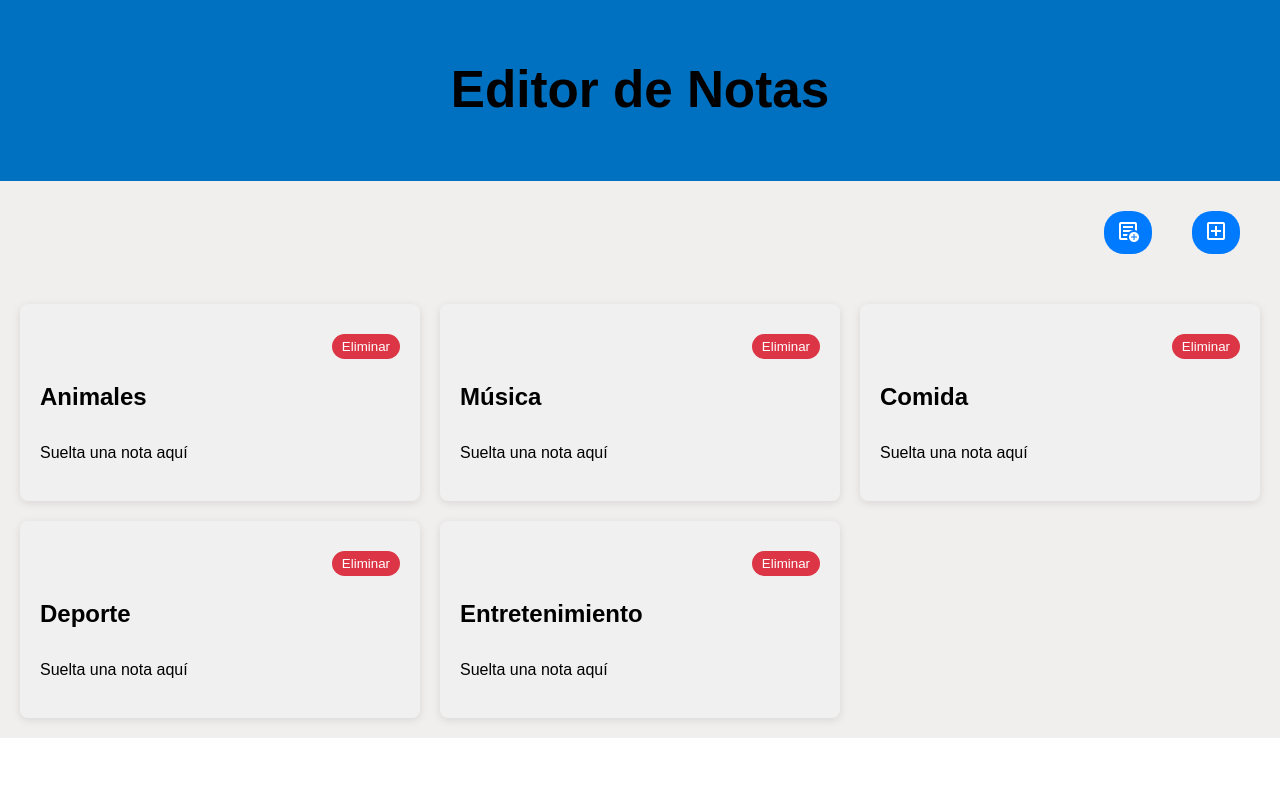
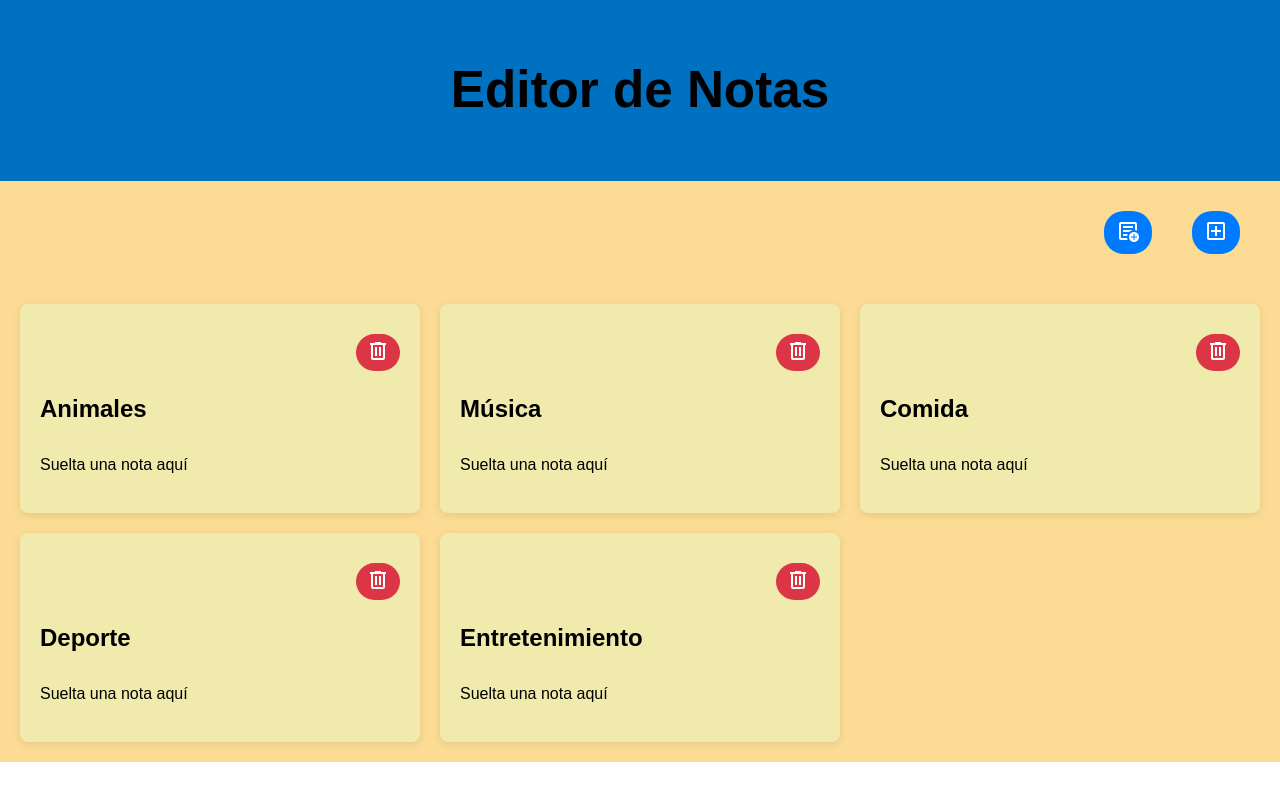
Before and after one commit to moma14/1erParcial-Editor-de-notas, a React (Vite) app: page / in a window 1280 px wide. Built offline with nearby package versions, Linux system fonts and the light colour scheme.

Commit message:
Cambios en los estilos y agregado de los iconos

```diff
--- a/src/App.tsx
+++ b/src/App.tsx
@@ -78,8 +78,14 @@
                 onChange={(e) => setNewCategoryName(e.target.value)}
                 placeholder="Nombre de la nueva categoría"
               />
-              <button className="save-button" onClick={handleSaveCategory}>Guardar</button>
-              <button className="cerrar-button"onClick={() => setIsCategoryModalOpen(false)}>Cancelar</button>
+              <button className="save-button" onClick={handleSaveCategory}>
+                <link rel="stylesheet" href="https://fonts.googleapis.com/css2?family=Material+Symbols+Outlined:opsz,wght,FILL,GRAD@24,400,0,0" />
+                <span className="material-symbols-outlined">save</span>
+              </button>
+              <button className="cerrar-button"onClick={() => setIsCategoryModalOpen(false)}>
+                <link rel="stylesheet" href="https://fonts.googleapis.com/css2?family=Material+Symbols+Outlined:opsz,wght,FILL,GRAD@24,400,0,0" />
+                <span className="material-symbols-outlined">cancel</span>
+              </button>
             </div>
           </div>
         )}
--- a/src/Categorias.tsx
+++ b/src/Categorias.tsx
@@ -43,13 +43,15 @@
             }
           }}
         >
-          Editar Nota
+        <link rel="stylesheet" href="https://fonts.googleapis.com/css2?family=Material+Symbols+Outlined:opsz,wght,FILL,GRAD@24,400,0,0" />
+        <span className="material-symbols-outlined">edit_note</span>
         </button>
         <button
           className="delete-button"
           onClick={handleDeleteNote}
         >
-          Eliminar Nota
+        <link rel="stylesheet" href="https://fonts.googleapis.com/css2?family=Material+Symbols+Outlined:opsz,wght,FILL,GRAD@24,400,0,0" />
+        <span className="material-symbols-outlined">delete</span>
         </button>
       </div>
       <h3>{note.author}</h3>
--- a/src/CategoríasNotas.tsx
+++ b/src/CategoríasNotas.tsx
@@ -124,7 +124,8 @@
       <div className="note-button2">
         {/* Botón para eliminar la categoría */}
         <button onClick={() => onDeleteCategory(category)} className="borrar-categoria">
-          Eliminar
+        <link rel="stylesheet" href="https://fonts.googleapis.com/css2?family=Material+Symbols+Outlined:opsz,wght,FILL,GRAD@24,400,0,0" />
+        <span className="material-symbols-outlined">delete</span>
         </button>
       </div>
       <h2>{category}</h2>
--- a/src/FormModal.tsx
+++ b/src/FormModal.tsx
@@ -20,7 +20,9 @@
     <div className="modal">
       <div className="modal-content">
         <NoteForm initialNote={initialNote} onSave={onClose} categories={categories} />
-        <button  className="cerrar-modal" onClick={onClose}>Cerrar</button>
+        <button  className="cerrar-modal" onClick={onClose}>
+        <span className="material-symbols-outlined">cancel</span>
+        </button>
       </div>
     </div>
   );
--- a/src/FormNotas.tsx
+++ b/src/FormNotas.tsx
@@ -1,4 +1,3 @@
-// NoteForm.tsx
 import React, { useState, FormEvent, useEffect } from 'react';
 import { z } from 'zod';
 import { useNotes } from './NotasContext';
@@ -92,7 +91,11 @@
         onChange={(e) => setNotes(e.target.value)}
         placeholder="Notas"
       />
-      <button className="save-modal" type="submit">{initialNote ? 'Guardar Cambios' : 'Guardar'}</button>
+      <button className="save-modal" type="submit">
+        {initialNote ? 'Guardar Cambios' : 'Guardar'}
+        <link rel="stylesheet" href="https://fonts.googleapis.com/css2?family=Material+Symbols+Outlined:opsz,wght,FILL,GRAD@24,400,0,0" />
+        <span className="material-symbols-outlined">save</span>
+      </button>
     </form>
   );
 };
--- a/src/index.css
+++ b/src/index.css
@@ -30,7 +30,7 @@
   width: 100%;
   height: 100%;
   position: relative;
-  background-color: #f1eeee;
+  background-color: #FCDC94;
 }
 
 h1 {
--- a/src/stylesNotas.css
+++ b/src/stylesNotas.css
@@ -204,7 +204,7 @@
 }
 
 .category-card {
-  background: #f0f0f0;
+  background: #F0EAAC;
   padding: 20px;
   border-radius: 8px;
   box-shadow: 0 2px 8px rgba(0, 0, 0, 0.1);
@@ -223,7 +223,7 @@
 
 /* Estilos para cada nota como tarjeta */
 .note-card {
-  background: white;
+  background: #EECEB9;
   padding: 15px;
   border-radius: 8px;
   box-shadow: 0 1px 4px rgba(0, 0, 0, 0.1);
```
